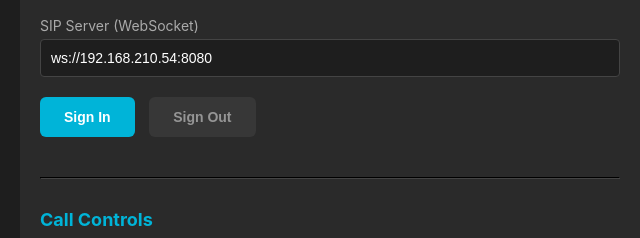
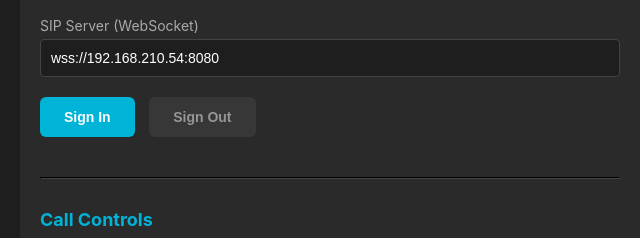
Before and after one commit to abhi2varma/webrtc-genesys, a plain HTML site: page nginx/html/wwe-demo.html in a window 1280 px wide. Shown: the part 364-602 px from the top of the page, 0-640 px from the left. Drawn offline with Linux system fonts and the light colour scheme.

Commit message:
Use WSS (secure WebSocket) by default for HTTPS compatibility

```diff
--- a/nginx/html/wwe-demo.html
+++ b/nginx/html/wwe-demo.html
@@ -203,7 +203,7 @@
 
                 <div class="control-group">
                     <label>SIP Server (WebSocket)</label>
-                    <input type="text" id="sipServer" value="ws://192.168.210.54:8080" placeholder="ws://server:port">
+                    <input type="text" id="sipServer" value="wss://192.168.210.54:8080" placeholder="wss://server:port">
                 </div>
 
                 <button class="btn btn-primary" id="signInBtn" onclick="signIn()">Sign In</button>
```
